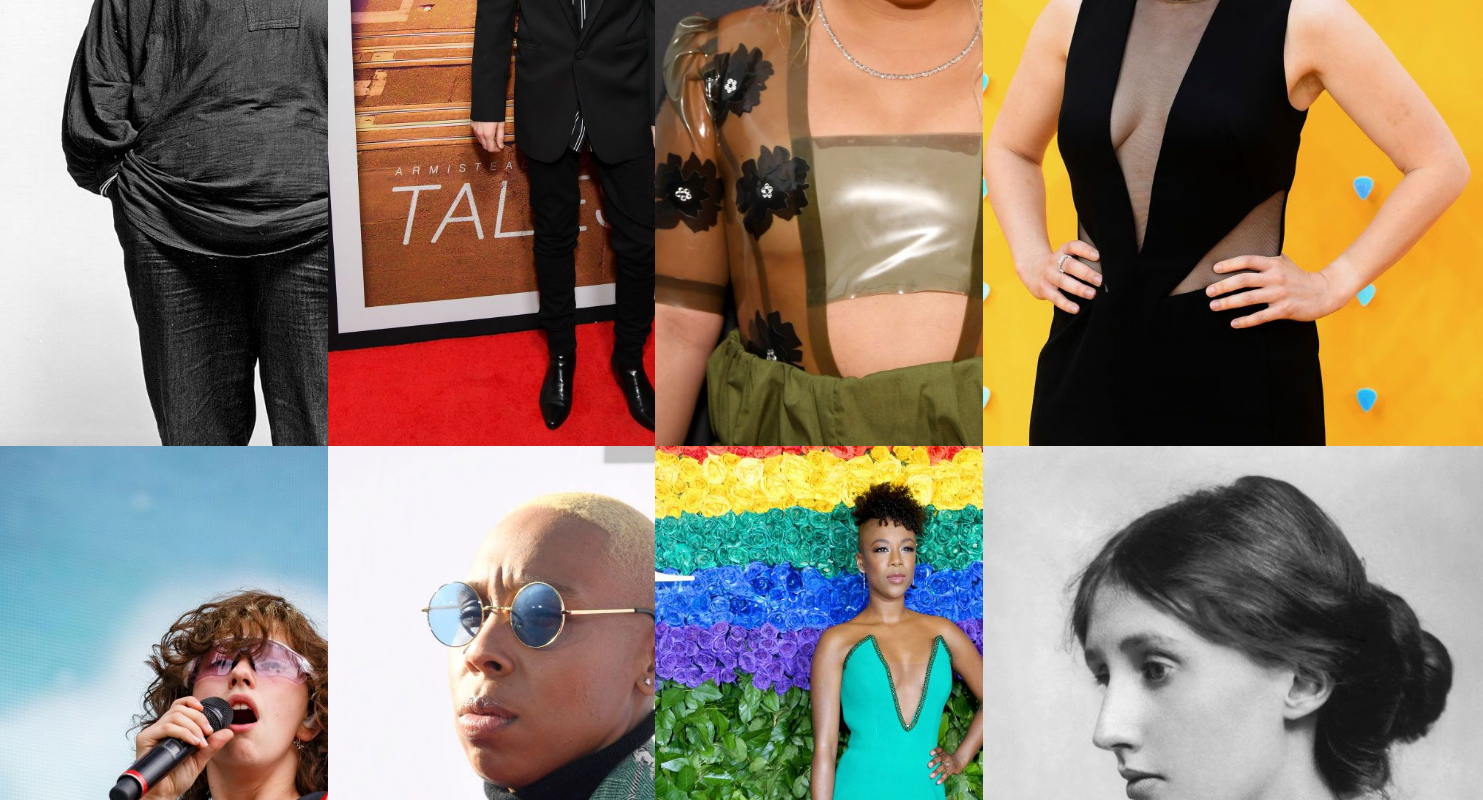
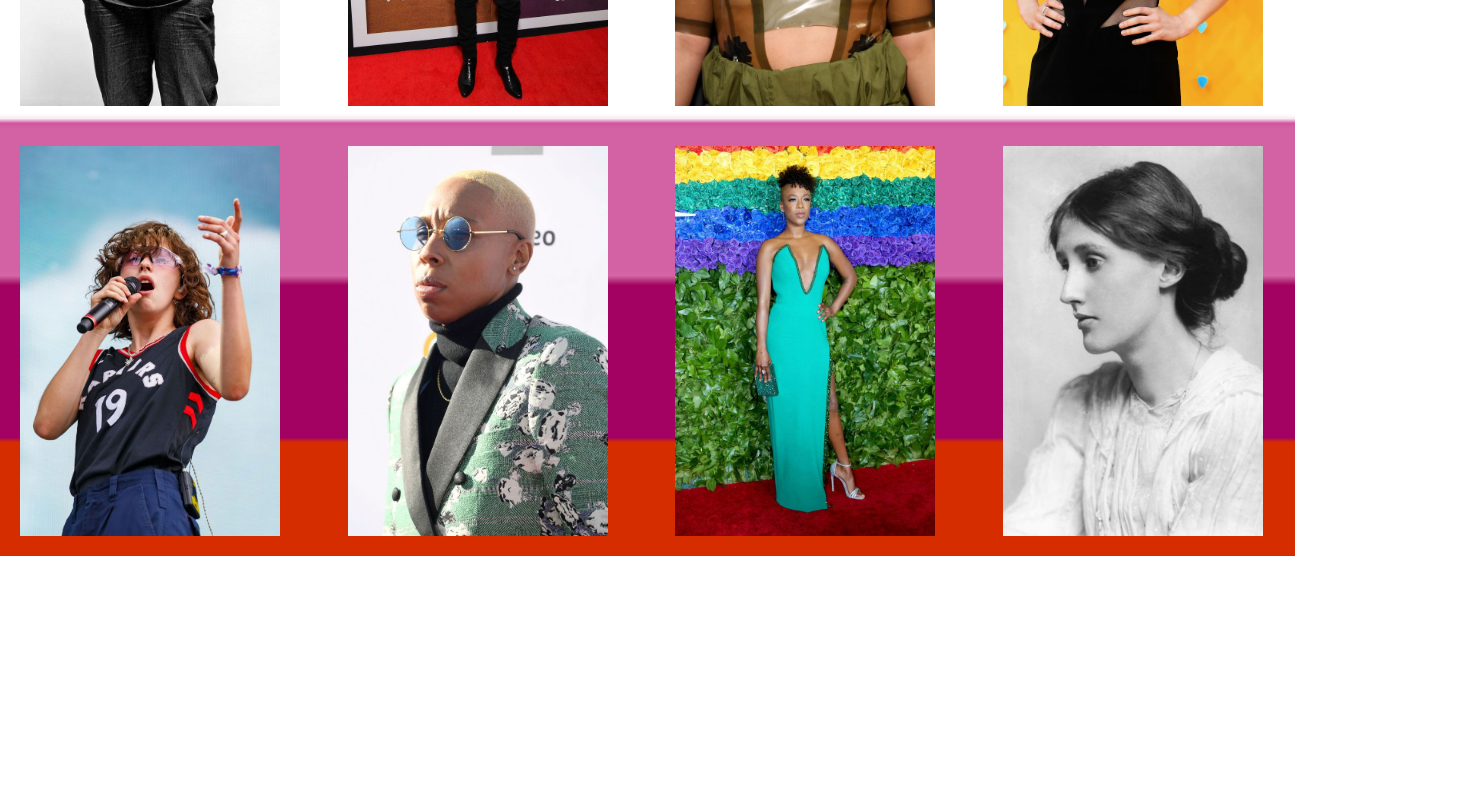
Before and after one commit to scampcoder/pride-page, a plain HTML site: page lesbian.html in a window 1280 px wide. Shown: the part 360-1160 px from the top of the page, 1483 px wide, since content can reach past the window. After the commit the page ends 916 px from the top, so only its background shows below. Drawn offline with nearby package versions, Linux system fonts and the light colour scheme; a web font is replaced by a local one.

Commit message:
Initial styling for imgs lesbian.html

```diff
--- a/lesbian.html
+++ b/lesbian.html
@@ -43,27 +43,27 @@
 
     <div class="image-grid">
       <div class="row">
-        <div class="col-sm">
+        <div class="col-sm text-center">
           <image src="img/audrelorde.jpg" alt="Audre Lorde">
         </div>
-        <div class="col-sm">
+        <div class="col-sm text-center">
           <image src="img/ellenpage.jpg" alt="Ellen Page">
         </div>
-        <div class="col-sm">
+        <div class="col-sm text-center">
           <image src="img/hayleykiyoko.jpg" alt="Hayley Kiyoko">
         </div>
-        <div class="col-sm">
+        <div class="col-sm text-center">
           <image src="img/katemckinnon.jpg" alt="Kate McKinnon">
         </div>
       </div>
       <div class="row">
-        <div class="col-sm">
+        <div class="col-sm text-center">
           <image src="img/kingprincess.jpg" alt="King Princess">
-        </div><div class="col-sm">
+        </div><div class="col-sm text-center">
           <image src="img/lenawaithe.jpg" alt="Lena Waithe">
-        </div><div class="col-sm">
+        </div><div class="col-sm text-center">
           <image src="img/samirawiley.jpg" alt="Samira Wiley">
-        </div><div class="col-sm">
+        </div><div class="col-sm text-center">
           <image src="img/virginiawoolf.jpg" alt="Virginia Woolf">
         </div>
       </div>
--- a/style.css
+++ b/style.css
@@ -80,7 +80,9 @@ a:hover {
   text-decoration: none;
 }
 
-img {
-  width: 500px;
+.image-grid img {
+  width: 300px;
   height: auto;
+  padding: 20px;
+
 }
```
